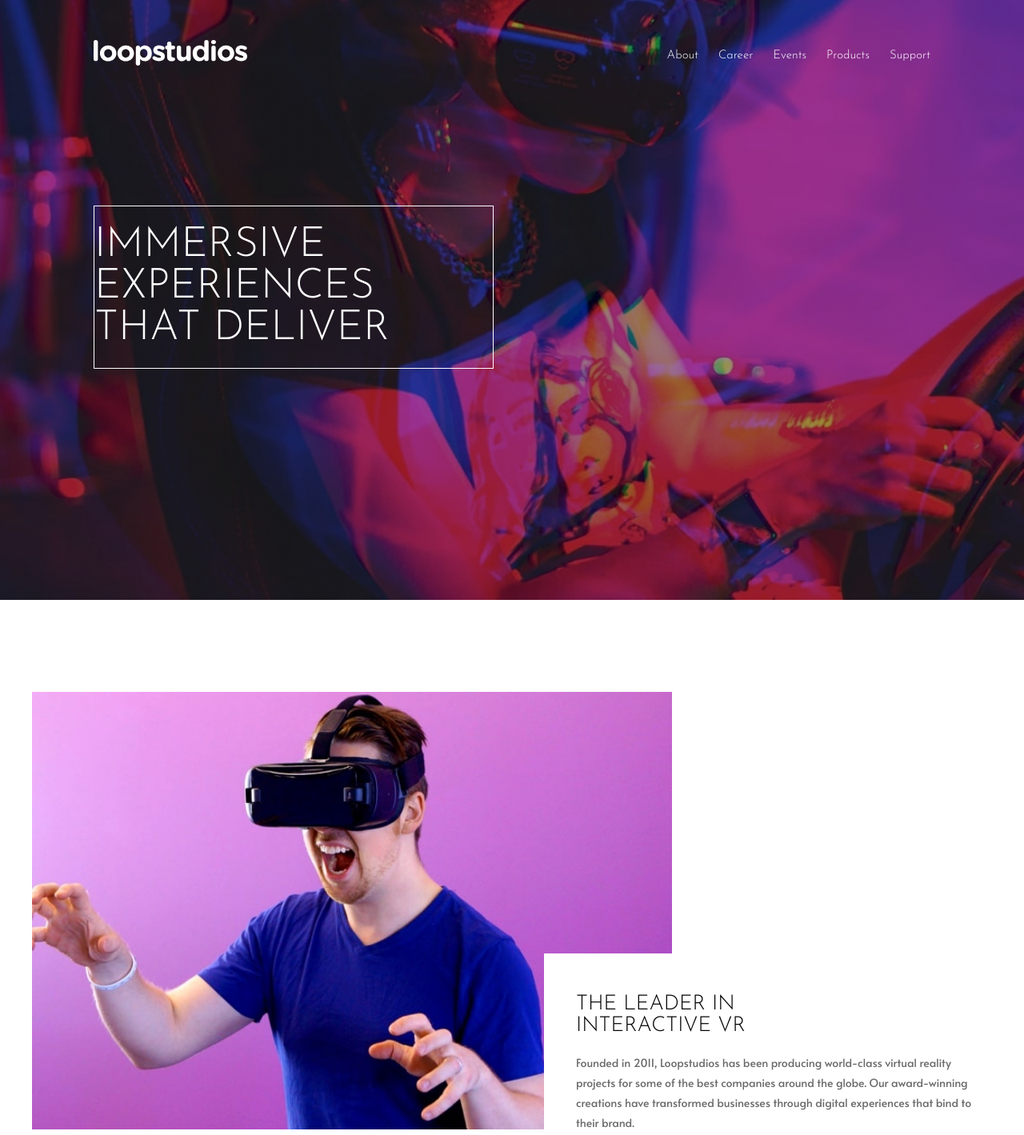
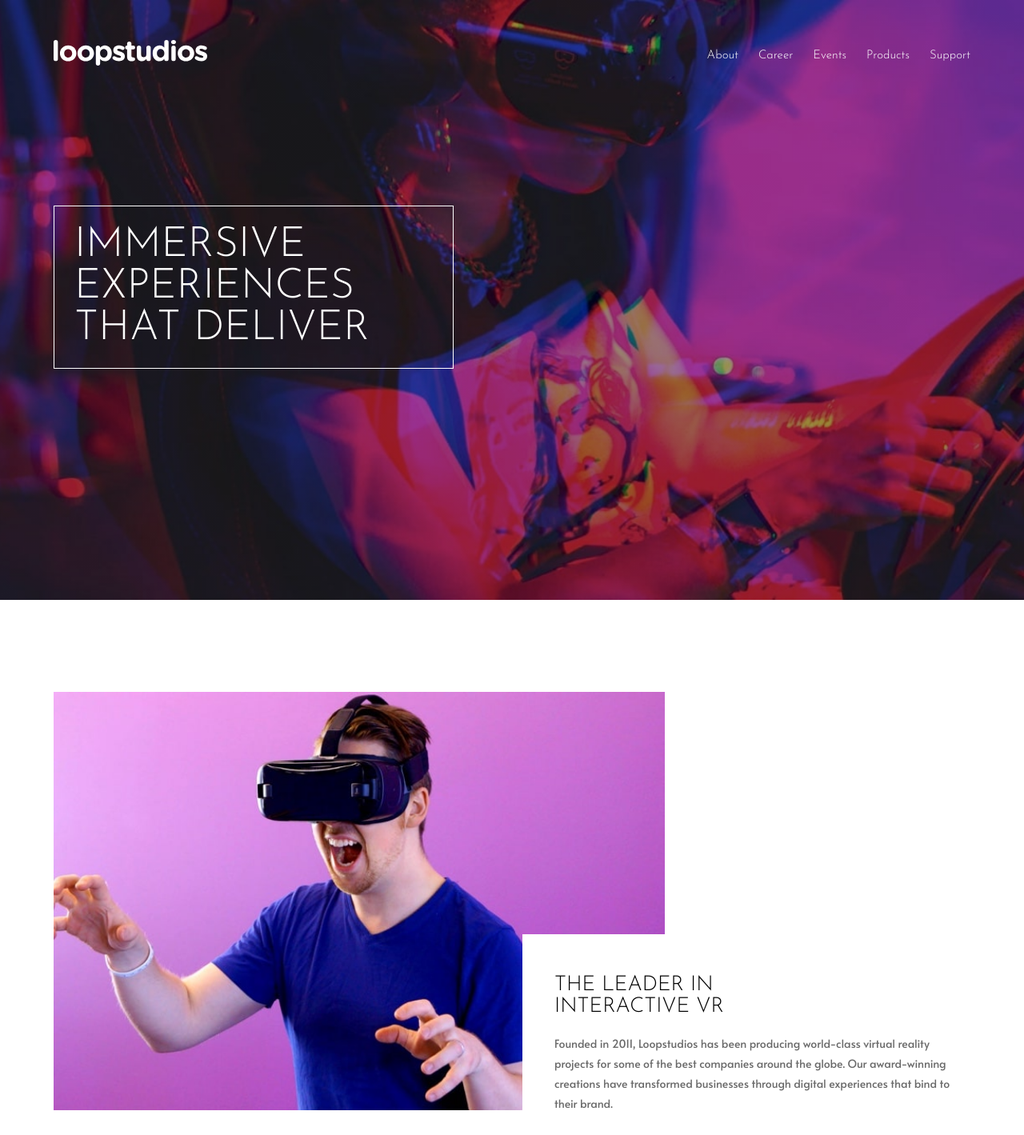
Before and after one commit to luis08201/second-attempt-loopstudios-landing-page-main, a plain HTML site: page index.html in a window 1280 px wide. Shown: the top 1419 px of the page at 80% size. Drawn offline with Linux system fonts and the light colour scheme.

Commit message:
hotfix css

```diff
--- a/scss/main.scss
+++ b/scss/main.scss
@@ -29,6 +29,9 @@ li{
 
 :root{
     --padding:0 27px;
+    --margin:0 auto;
+    --width:100%;
+    --max-width:1200px;
 }
 
 $White: hsl(0, 0%, 100%);
@@ -272,21 +275,22 @@ $VeryDarkGray: hsl(0, 0%, 41%);
 
     @media screen and (min-width:992px){
         &-top{
-            max-width:1100px;
-            width:100%;
-            margin:0 auto;
+            max-width: var(--max-width);
+            width:var(--width);
+            padding:var(--padding);
+            margin:var(--margin);
             margin-top:50px;
         }
 
         &-home{
-            max-width:1100px;
-            width:100%;
-            margin:0 auto ;
+            max-width: var(--max-width);
+            width:var(--width);
+            padding:var(--padding);
+            margin:var(--margin);
             margin-top: 175px;
 
             &__description{
                 width:500px;
-                padding-left: 0;
             }
         }
     }
@@ -359,9 +363,10 @@ $VeryDarkGray: hsl(0, 0%, 41%);
     }
 
     @media screen and (min-width:992px){
-        max-width:1200px;
-        width:100%;
-        margin:0 auto;
+    max-width: var(--max-width);
+    width:var(--width);
+    padding:var(--padding);
+    margin:var(--margin);
         margin-top: 115px;
         &-article {
             width:500px;
@@ -555,9 +560,10 @@ $VeryDarkGray: hsl(0, 0%, 41%);
     }
 
     @media screen and (min-width:992px) {
-        max-width:1200px;
-        width:100%;
-        margin:0 auto;
+    max-width: var(--max-width);
+    width:var(--width);
+    padding:var(--padding);
+    margin:var(--margin);
         margin-top: 130px;
         margin-bottom: 80px;
 
@@ -759,9 +765,10 @@ $VeryDarkGray: hsl(0, 0%, 41%);
 
     @media screen and (min-width:992px) {
         &__main{
-            max-width:1200px;
-            width:100%;
-            margin:0 auto;
+        max-width: var(--max-width);
+        width:var(--width);
+        padding:var(--padding);
+        margin:var(--margin);
         }
     }
 }
```
Also changed, not shown: css/main.css, 1 other file.
